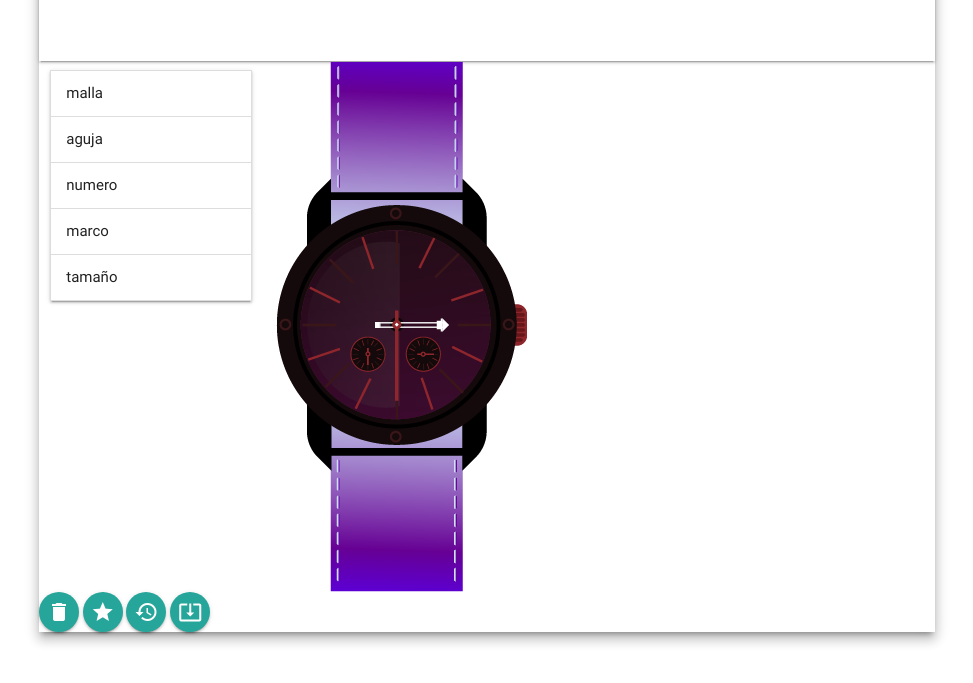
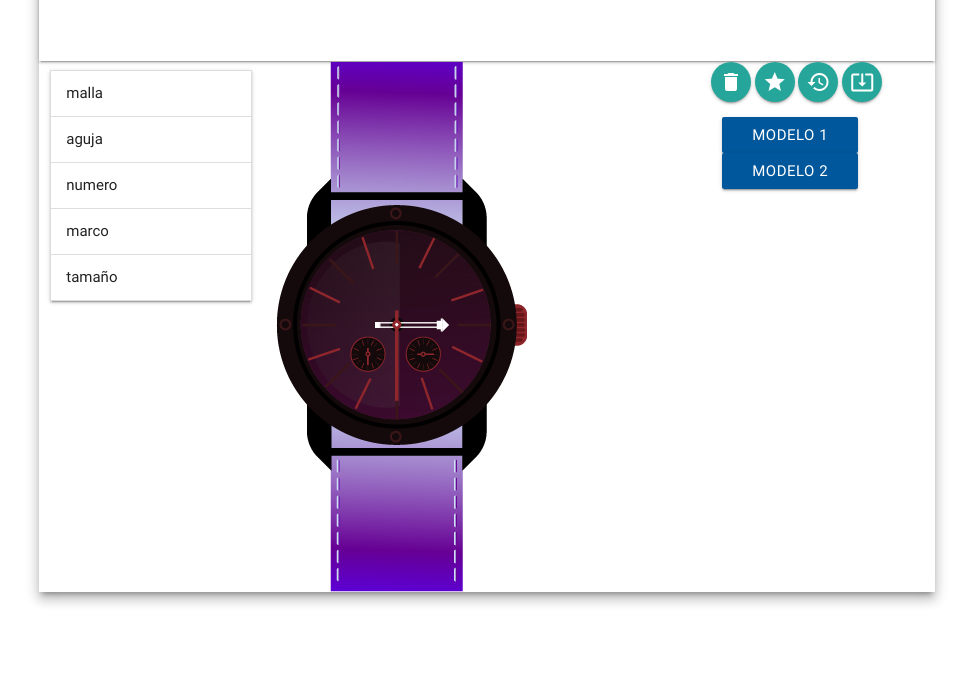
Before and after one commit to IAW-Comision713/Proyecto1, a plain HTML site: page Proyecto1/public_html/diseno.html in a window 1280 px wide. Shown: the part 67-750 px from the top of the page, without its empty margins (153-1126 px from the left). Drawn offline with Linux system fonts and the light colour scheme.

Commit message:
generacion dinamica de los modelos preestablecidos y cambio de index

```diff
--- a/Proyecto1/public_html/data/preestablecidos.json
+++ b/Proyecto1/public_html/data/preestablecidos.json
@@ -1,5 +1,13 @@
 [{
-    "malla": {"id": "2", "nombre": "malla-roja", "imagen":"malla-roja.png"},
+    "malla": {"id": "1", "nombre": "malla-violeta", "imagen":"malla.png"},
+    "aguja": {"id":"", "nombre": "", "imagen":""},
+    "numero": {"id": "1","nombre": "fondo", "imagen":"numero.png"},
+    "marco": {"id": "1", "nombre": "marco", "imagen":"marco.png"},
+    "tamaño": {"id": "", "nombre":"", "imagen":""}
+ },
+
+{
+    "malla": {"id": "1", "nombre": "malla-roja", "imagen":"malla-roja.png"},
     "aguja": {"id":"", "nombre": "", "imagen":""},
     "numero": {"id": "1","nombre": "fondo", "imagen":"numero.png"},
     "marco": {"id": "1", "nombre": "marco", "imagen":"marco.png"},
@@ -7,10 +15,10 @@
  },
 
  {
-    "malla": {"id": "2", "nombre": "malla-roja", "imagen":"malla-roja.png"},
+    "malla": {"id": "1", "nombre": "malla-violeta", "imagen":"malla.png"},
     "aguja": {"id":"", "nombre": "", "imagen":""},
-    "numero": {"id": "","nombre": "", "imagen":""},
-    "marco": {"id": "", "nombre": "", "imagen":""},
+    "numero": {"id": "1","nombre": "fondo", "imagen":"numero.png"},
+    "marco": {"id": "1", "nombre": "marco", "imagen":"marco.png"},
     "tamaño": {"id": "", "nombre":"", "imagen":""}
  }
 
--- a/Proyecto1/public_html/diseno.html
+++ b/Proyecto1/public_html/diseno.html
@@ -4,6 +4,8 @@
         <title>Diseñá tu propio reloj</title>
         <meta charset="UTF-8">
         <meta name="viewport" content="width=device-width, initial-scale=1.0">
+
+        <link rel="shortcut icon" href="img/favicon.ico">
 
         <link type="text/css" rel="stylesheet" href="css/materialize.css">
         <link id="estilo" type="text/css" rel="stylesheet" href="css/estilo1.css" media="screen">
@@ -47,21 +49,22 @@
                 <ul class="collapsible" data-collapsible="accordion" id="partes">
                 </ul>
             </div>
-            <div id="reloj" class="col s9">
+            <div id="reloj" class="col s6">
 
 
                 <img id="malla" class="parte" src="img/malla.png" alt="imagen malla" >
                 <img id="marco" class="parte" src="img/marco.png" alt="imagen marco">
                 <img id="numero" class="parte" src="img/numero.png" alt="imagen numero">
             </div>
-            <div id="botonera" class="s2 offset-s8">
+            <div id="botonera-acciones" class="s2 offset-s8">
                 <button class="btn-floating" onclick="limpiarReloj()"><i class="material-icons large" >delete</i></button>
                 <button class="  btn-floating " onclick="addFavoritos()"><i class="material-icons large">star</i></button>
                 <button class="  btn-floating " onclick="aplicarFavorito()"><i class="material-icons large">restore</i></button>
                 <button class="  btn-floating " onclick="descargarimagen()"><i class="material-icons large">system_update_alt</i></button>
-
             </div>
 
+            <div id="botonera-preestablecidos" class="col s3">
+            </div>
         </div>
     </body>
 </html>
--- a/Proyecto1/public_html/js/funcionesJavaScript.js
+++ b/Proyecto1/public_html/js/funcionesJavaScript.js
@@ -1,10 +1,18 @@
 var personalizables;
 var modelo;
+var preestablecidos;
 
 $(function() {
     var ajax = new AJAXInteraction("data/personalizables.json", function(data) {
         personalizables = data;
         cargarpartes(data);
+    });
+    ajax.doGet();
+
+    ajax = new AJAXInteraction("data/preestablecidos.json", function(data) {
+
+        preestablecidos = data;
+        cargarmenupreestablecidos(data.length);
         cargarpreestablecido(0);
     });
     ajax.doGet();
@@ -73,6 +81,28 @@ function actualizarReloj(parte, elegido) {
     $("#"+parte).attr('src', "img/"+elegido.imagen);
 }
 
+function cargarmenupreestablecidos(cant) {
+
+    var lista = $("<ul></ul>");
+
+    var index;
+    for(index = 1; index < cant; index++) {
+
+        var item = $("<li></li>");
+        var opcion = $("<a></a>").text("Modelo "+index);
+        opcion.attr("class", "waves-effect waves-light btn");
+        item.append(opcion);
+        lista.append(item);
+
+        opcion.on("click", {"id":index}, function(e) {
+
+            cargarpreestablecido(e.data.id);
+        });
+    }
+
+    $("#botonera-preestablecidos").append(lista);
+}
+
 function limpiarReloj(){
 
     cargarpreestablecido(0);
@@ -88,11 +118,7 @@ function cargarmodelo(modelo) {
 
 function cargarpreestablecido(id) {
 
-    var ajax = new AJAXInteraction("data/preestablecidos.json", function(data) {
-
-        modelo = data[id];
-    });
-    ajax.doGet();
+    modelo = preestablecidos[id];
 
     cargarmodelo(modelo);
 }
@@ -105,7 +131,6 @@ function addFavoritos(){
     else{
 
         Materialize.toast('Marcado como favorito!', 4000);
-
     }
 
     localStorage.setItem("favorito", JSON.stringify(modelo));
```
Also changed, not shown: Proyecto1/public_html/index.html (+59 -8 lines), Proyecto1/public_html/index_1.html (deleted, +0 -91 lines).
